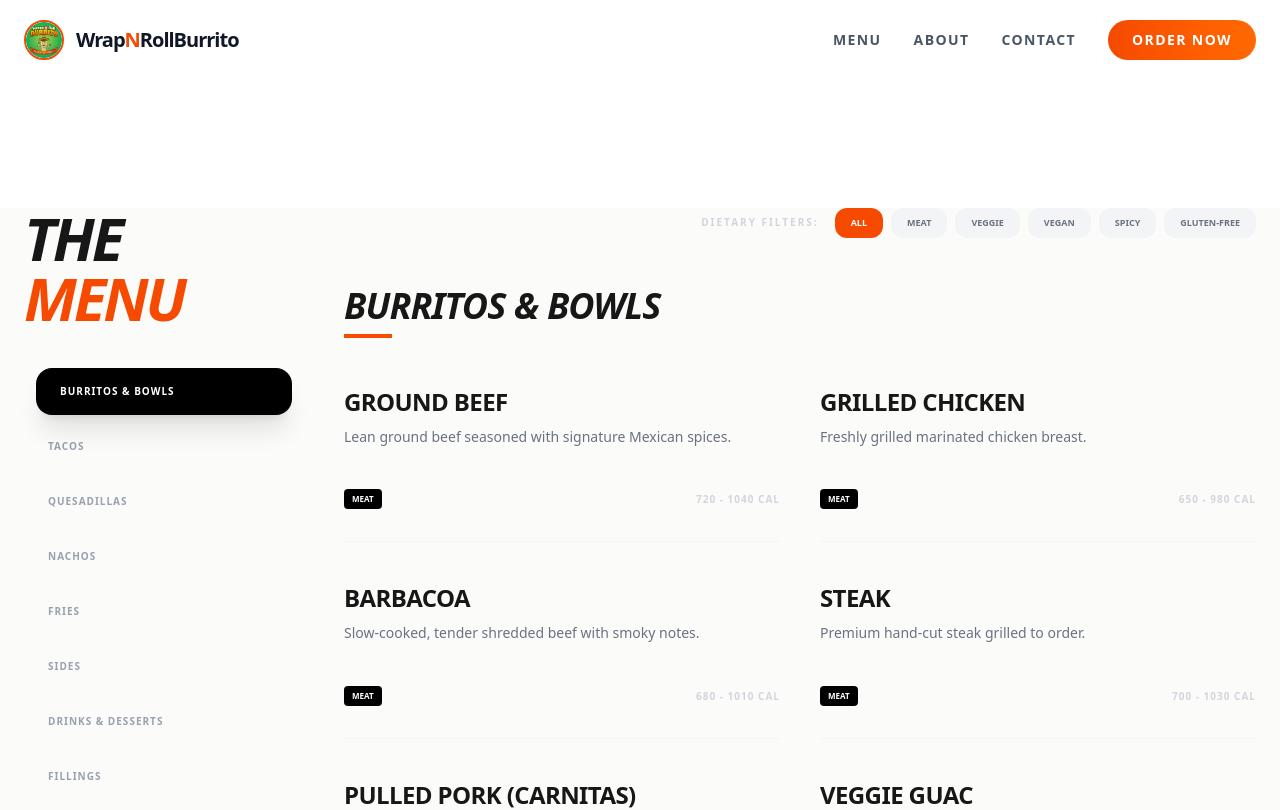
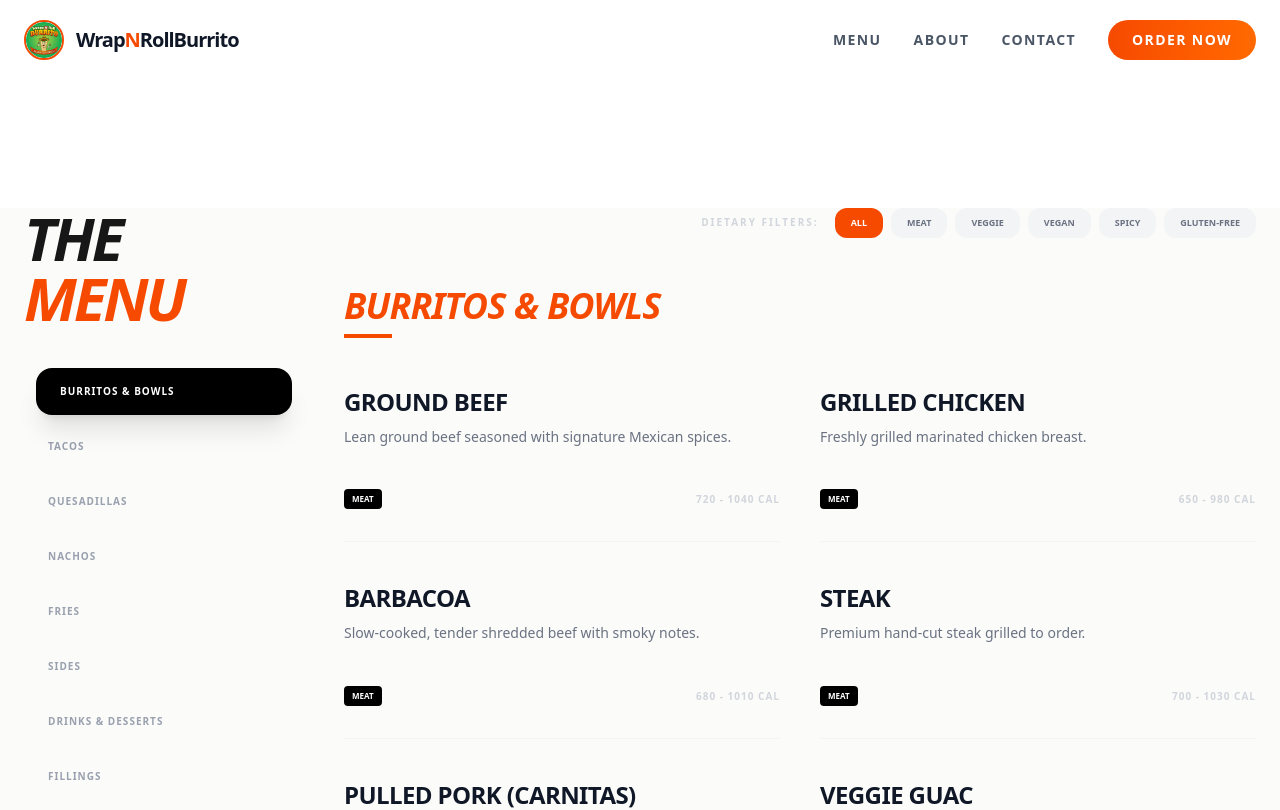
Before and after one commit to Munda-shada/wrap-n-roll-burrito, a Next.js app: page /menu in a window 1280 px wide. Shown: the top 810 px of the page. Built offline with nearby package versions, Linux system fonts and the light colour scheme.

Commit message:
Color change for menu

```diff
--- a/src/app/menu/page.tsx
+++ b/src/app/menu/page.tsx
@@ -179,7 +179,7 @@ export default function MenuPage() {
                 return (
                   <section key={category.id} id={category.id} className="scroll-mt-48 lg:scroll-mt-32">
                     <div className="mb-12">
-                      <h2 className="text-3xl lg:text-4xl font-black uppercase italic tracking-tight">{category.name}</h2>
+                      <h2 className="text-3xl lg:text-4xl font-black uppercase italic tracking-tight text-orange-600">{category.name}</h2>
                       <div className="h-1 w-12 bg-orange-600 mt-2"></div>
                     </div>
 
@@ -190,7 +190,7 @@ export default function MenuPage() {
                           <div className={`relative mb-6 bg-gray-100 rounded-3xl overflow-hidden ${isTopping ? 'aspect-square' : 'aspect-video'}`}>
                              <Image src={item.image} alt={item.name} fill className="..." />
                           </div> */}
-                          <h3 className={`font-black uppercase tracking-tight mb-2 ${isTopping ? 'text-xs' : 'text-2xl'}`}>{item.name}</h3>
+                          <h3 className={`font-black uppercase tracking-tight mb-2 text-gray-900 ${isTopping ? 'text-xs' : 'text-2xl'}`}>{item.name}</h3>
                           {!isTopping && <p className="text-gray-500 text-sm leading-relaxed mb-6 font-medium">{item.desc}</p>}
                           <div className="mt-auto flex items-center justify-between pt-4 border-t border-gray-50">
                             <span className="text-[8px] font-black px-2 py-1 bg-black text-white rounded uppercase">{item.tags[0]}</span>
```
